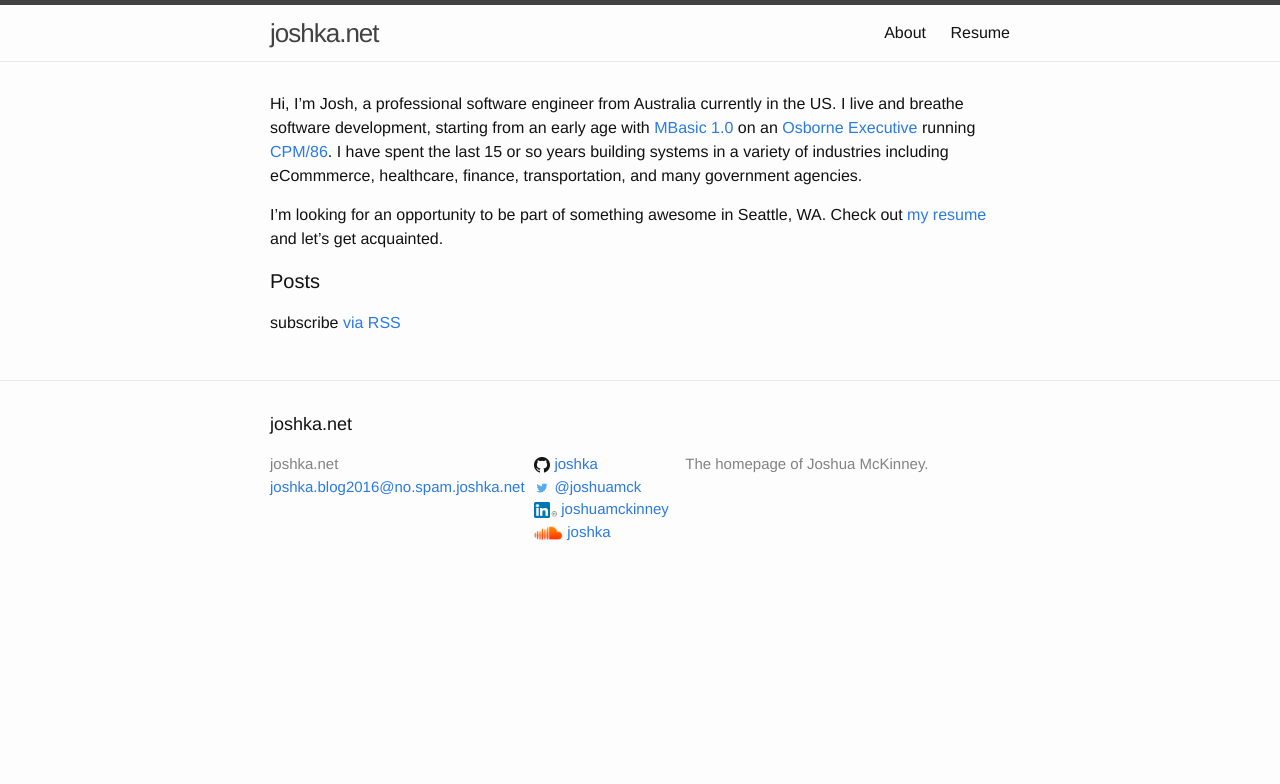
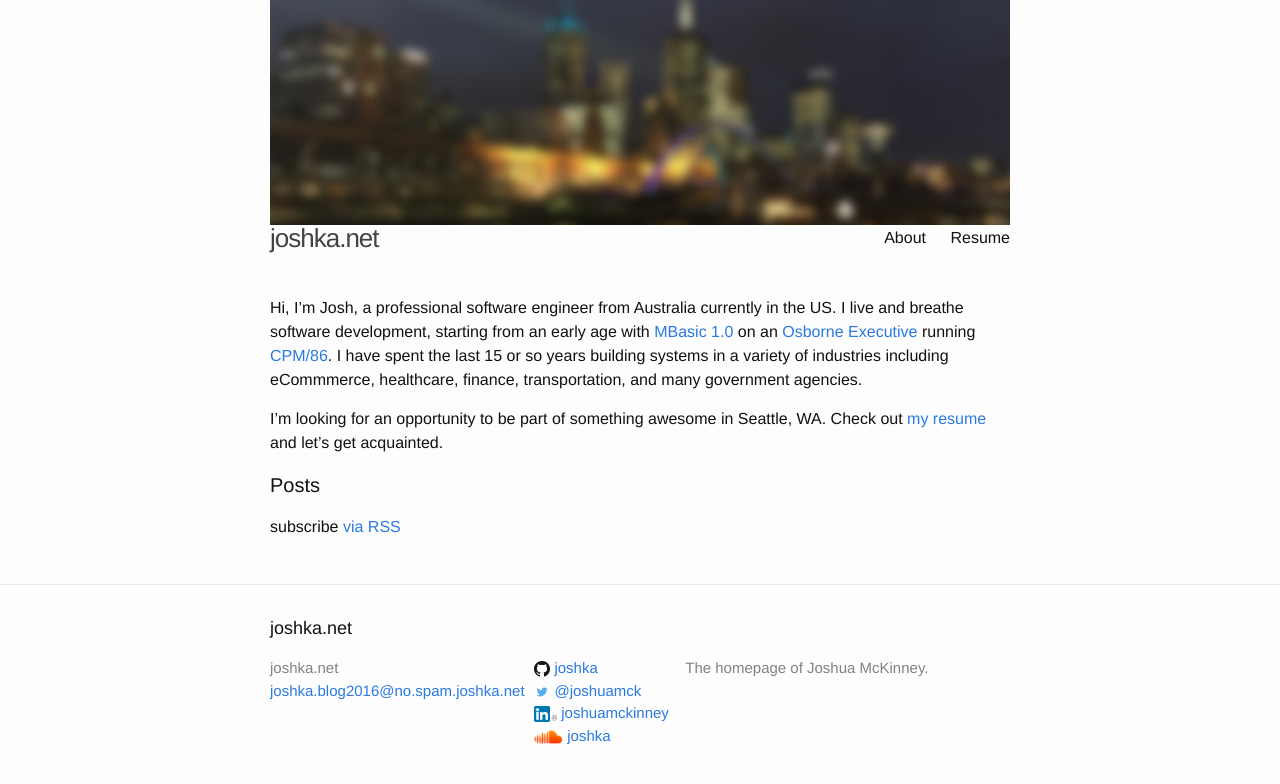
Before and after one commit to joshka/joshka.github.io, a Jekyll site: the page built from index.html, in a window 1280 px wide. Shown: the top 784 px of the page. Built offline with Jekyll 4.4.1, drawn with Linux system fonts in a browser that asks for light colours.

Commit message:
Add page image header

```diff
--- a/_sass/_layout.scss
+++ b/_sass/_layout.scss
@@ -2,12 +2,12 @@
  * Site header
  */
 .site-header {
-    border-top: 5px solid $grey-color-dark;
-    border-bottom: 1px solid $grey-color-light;
     min-height: 56px;
 
     // Positioning context for the mobile navigation icon
     position: relative;
+    background: url("/images/southbank-blur.jpg") no-repeat top center / 740px auto;
+    padding-top: 210px
 }
 
 .site-title {
```
Also changed, not shown: images/southbank-blur.jpg (added).
